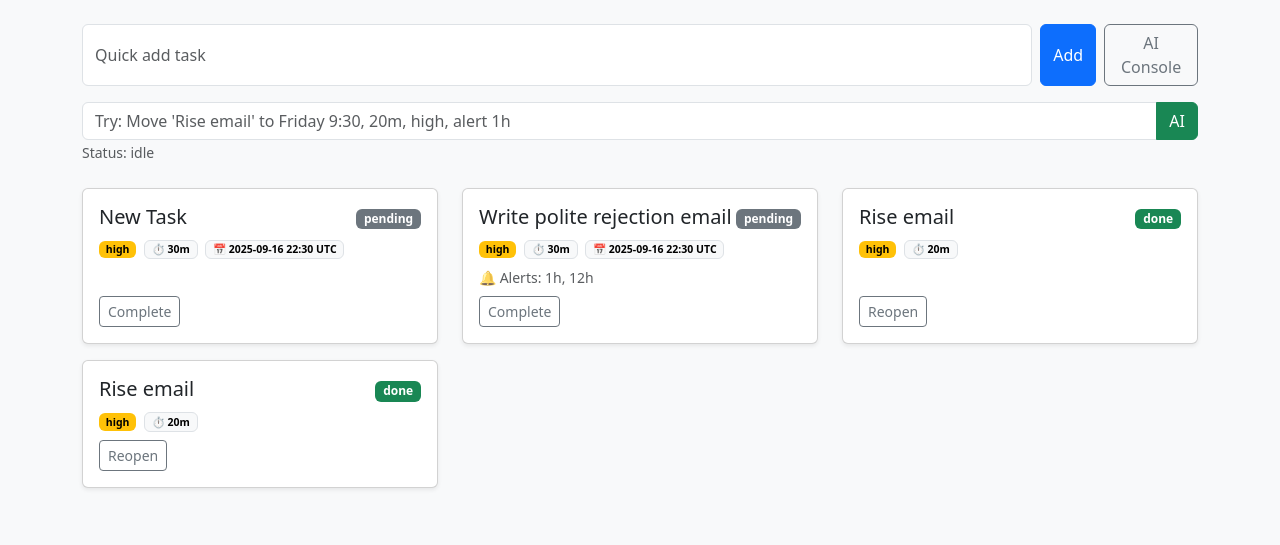
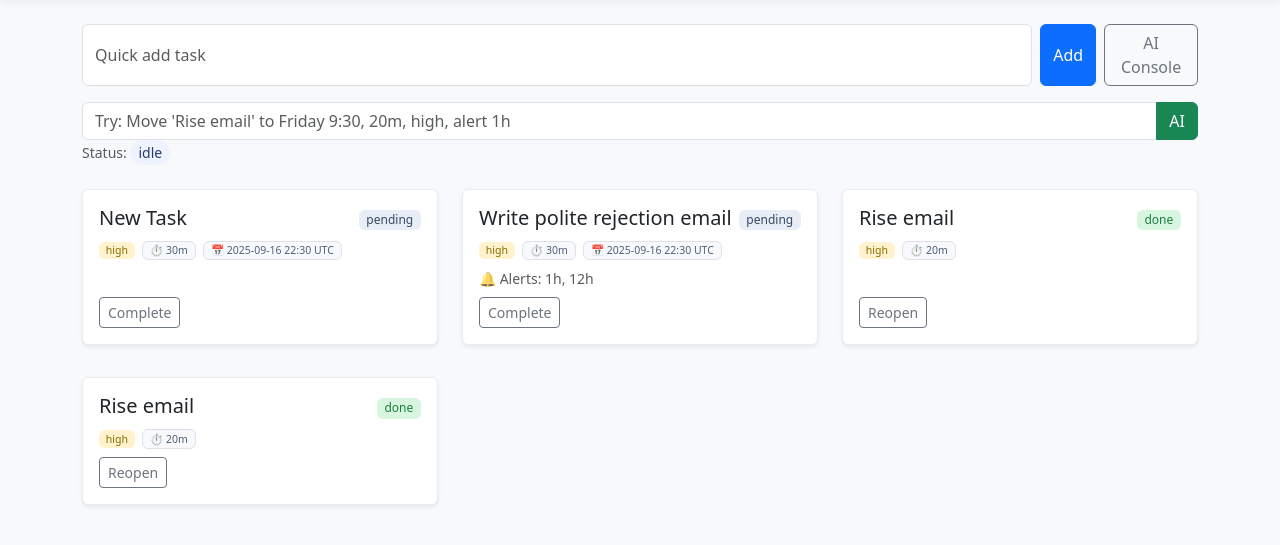
Before and after one commit to zendah21/notes-with-ai, a Flask app: page / in a window 1280 px wide. Shown: the part 56-601 px from the top of the page. Run offline with Flask 3, Linux system fonts and the light colour scheme; some libraries are stand-ins or nearby versions.

Commit message:
improving css

```diff
--- /dev/null
+++ b/ai_notes/static/style.css
@@ -0,0 +1,49 @@
+/* Base tweaks */
+body {
+  background: #f6f7fb;
+}
+
+.navbar {
+  box-shadow: 0 2px 10px rgba(0,0,0,0.06);
+}
+
+/* Cards */
+.card {
+  border: 1px solid #e9ecf1;
+  transition: transform 120ms ease, box-shadow 120ms ease;
+}
+.card:hover {
+  transform: translateY(-2px);
+  box-shadow: 0 10px 24px rgba(0,0,0,0.08);
+}
+
+.card .badge {
+  font-weight: 500;
+}
+
+/* Badges palette refinement */
+.text-bg-secondary { background-color:#e9edf5 !important; color:#344767 !important; }
+.text-bg-info { background-color:#d7f1ff !important; color:#0b6b95 !important; }
+.text-bg-success { background-color:#d8f5e0 !important; color:#1e7d42 !important; }
+.text-bg-warning { background-color:#fff2cc !important; color:#8a6d00 !important; }
+.text-bg-danger { background-color:#ffe0e0 !important; color:#a33a3a !important; }
+.text-bg-light { background-color:#f7f9fc !important; color:#506079 !important; }
+
+/* Grid spacing */
+#tasks-grid { row-gap: 1rem; }
+
+/* Command bar */
+#ai-cmd:focus { box-shadow: 0 0 0 .2rem rgba(25,135,84,.25); }
+#ai-send { box-shadow: none; }
+
+/* Status pill under command bar */
+#ai-status {
+  display: inline-block;
+  padding: 2px 8px;
+  border-radius: 999px;
+  background: #eef3ff;
+  color: #2a3b6b;
+}
+
+/* Help page list spacing */
+.container ul { margin-bottom: .75rem; }
--- a/ai_notes/templates/base.html
+++ b/ai_notes/templates/base.html
@@ -5,6 +5,7 @@
     <meta name="viewport" content="width=device-width, initial-scale=1">
     <title>AI Notes</title>
     <link href="https://cdn.jsdelivr.net/npm/bootstrap@5.3.3/dist/css/bootstrap.min.css" rel="stylesheet">
+    <link href="{{ url_for('static', filename='style.css') }}" rel="stylesheet">
     <script src="https://unpkg.com/htmx.org@1.9.12"></script>
   </head>
   <body class="bg-light">
--- a/app.py
+++ b/app.py
@@ -10,7 +10,12 @@ from ai_notes.sockets.ai_ws import sock, bp as ws_bp
 
 def create_app():
     load_dotenv()
-    app = Flask(__name__, template_folder=os.path.join(os.path.dirname(__file__), "ai_notes", "templates"))
+    base_dir = os.path.dirname(__file__)
+    app = Flask(
+        __name__,
+        template_folder=os.path.join(base_dir, "ai_notes", "templates"),
+        static_folder=os.path.join(base_dir, "ai_notes", "static"),
+    )
     app.config["SQLALCHEMY_DATABASE_URI"] = os.getenv(
         "DATABASE_URL", "sqlite:///ai_notes.db"
     )
```
